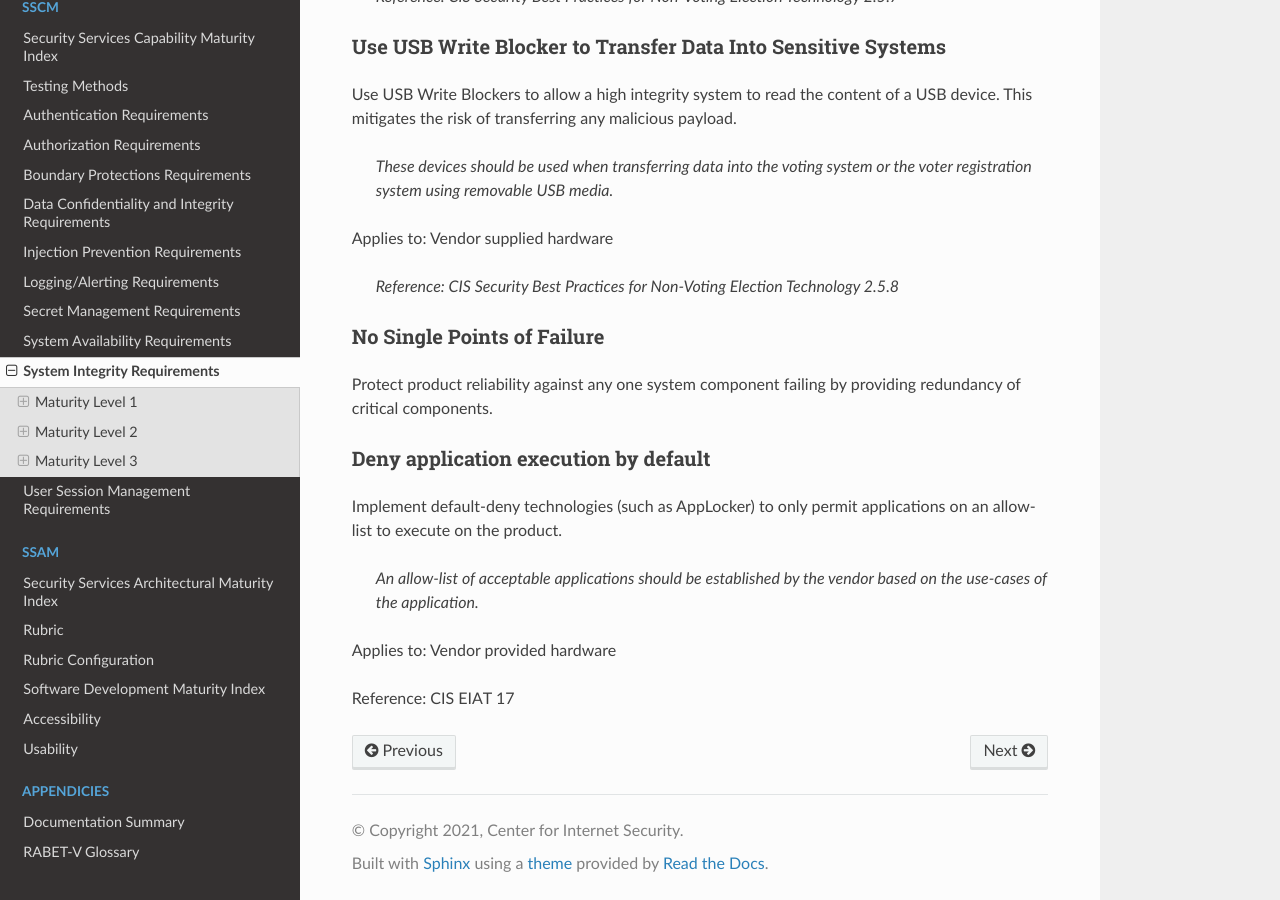
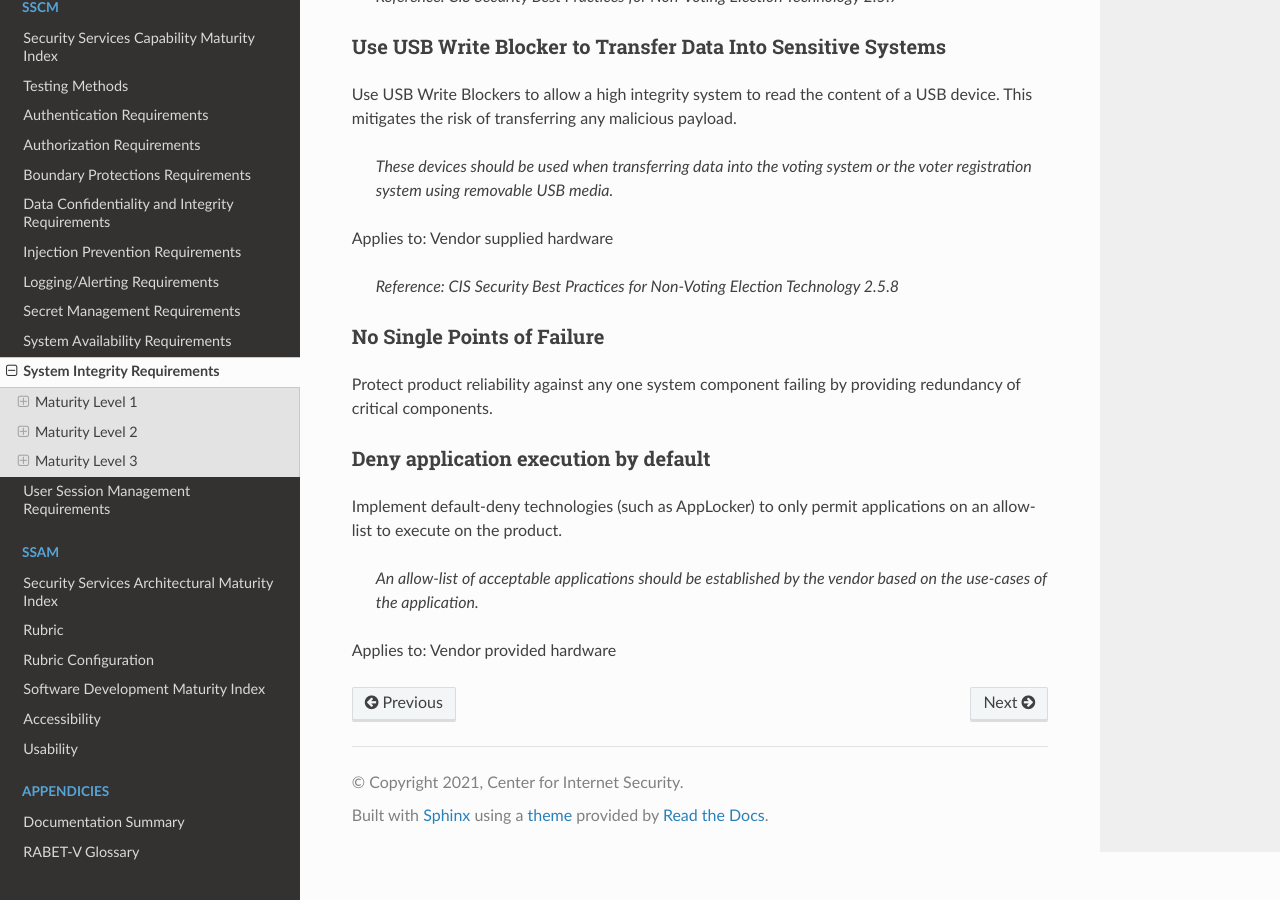
Before and after one commit to it-dept-cis/RABET-V-Pilot, a Sphinx documentation site: the page built from docs/source/Security_Services_Capability_Maturity_Index/System_Integrity_Requirements.md, in a window 1280 px wide and 900 px high, scrolled down 4867 px. Built offline with Sphinx 7.4.7 and the Read the Docs theme 2.0.0, drawn with Linux system fonts in a browser that asks for light colours.

Commit message:
Update System_Integrity_Requirements.md
Removed reference to EIAT

```diff
--- a/docs/source/Security_Services_Capability_Maturity_Index/System_Integrity_Requirements.md
+++ b/docs/source/Security_Services_Capability_Maturity_Index/System_Integrity_Requirements.md
@@ -199,6 +199,3 @@ Implement default-deny technologies (such as AppLocker) to only permit applicati
 > An allow-list of acceptable applications should be established by the vendor based on the use-cases of the application.
 
 Applies to: Vendor provided hardware
-
-
-Reference: CIS EIAT 17
```
